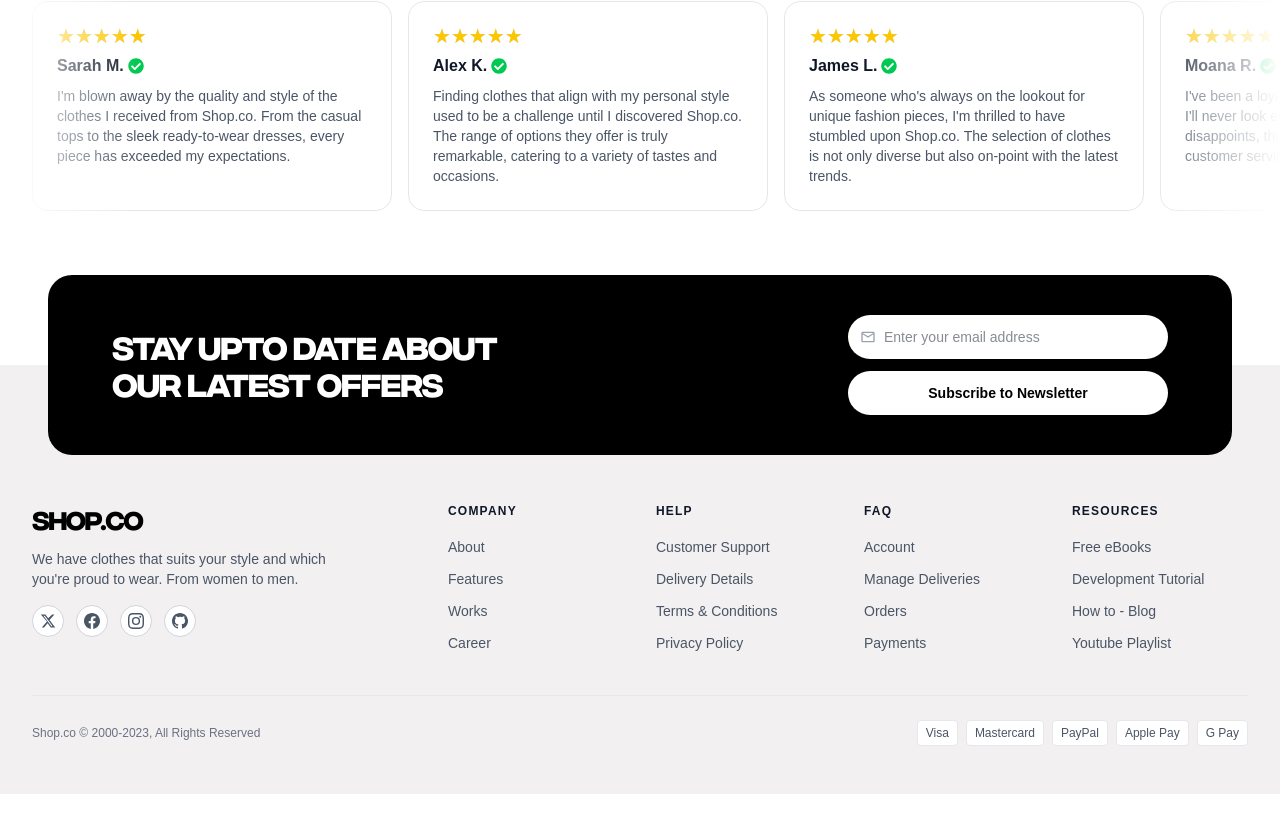
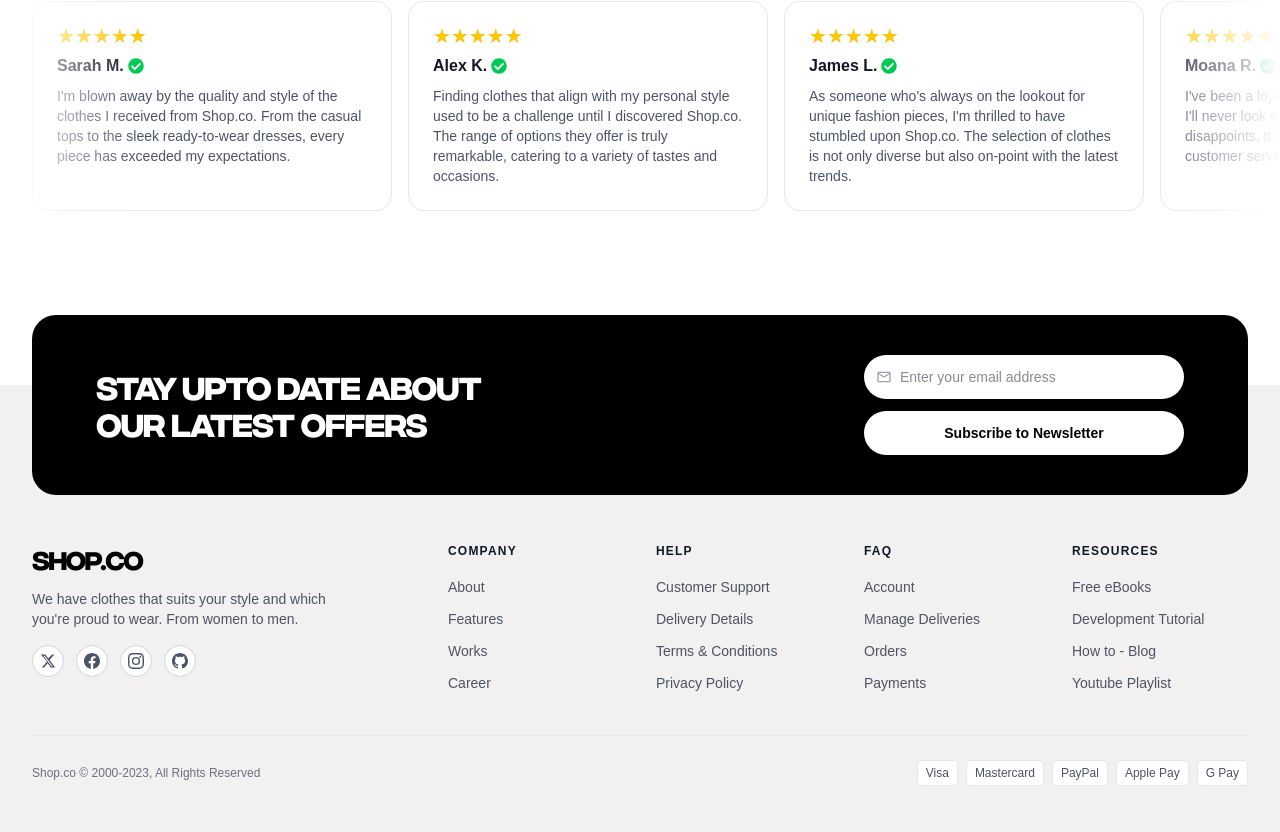
Before and after one commit to pagiannis/EcommerceWebsite, a React (Vite) app in the folder client/: page / in a window 1280 px wide. Shown: the part 2918-3750 px from the top of the page. Before the commit the page ends 3712 px from the top, so only its background shows below. Built offline with nearby package versions, Linux system fonts and the light colour scheme; a web font is replaced by a local one.

Commit message:
Fix width bug on newsletterbanner

```diff
--- a/client/src/components/layout/NewsletterBanner.tsx
+++ b/client/src/components/layout/NewsletterBanner.tsx
@@ -10,8 +10,9 @@ export default function NewsletterBanner() {
   }
 
   return (
-    <section className="bg-[linear-gradient(to_bottom,white_50%,#F2F0F1_50%)] px-4 lg:px-12">
-      <div className="mx-auto flex max-w-7xl flex-col items-center justify-between gap-6 rounded-3xl bg-brand-black px-8 py-10 lg:flex-row lg:px-16">
+    <section className="bg-[linear-gradient(to_bottom,white_50%,#F2F0F1_50%)]">
+      <div className="mx-auto max-w-7xl px-4 pt-10 lg:px-8">
+        <div className="flex flex-col items-center justify-between gap-6 rounded-3xl bg-brand-black px-8 py-10 lg:flex-row lg:px-16">
           <h2 className="text-3xl font-display font-extrabold uppercase leading-tight text-white lg:max-w-md">
             Stay upto date about our latest offers
           </h2>
@@ -37,6 +38,7 @@ export default function NewsletterBanner() {
             </button>
           </form>
         </div>
+      </div>
     </section>
   );
 }
```
Lines whose indentation alone changed are shown as unchanged.
